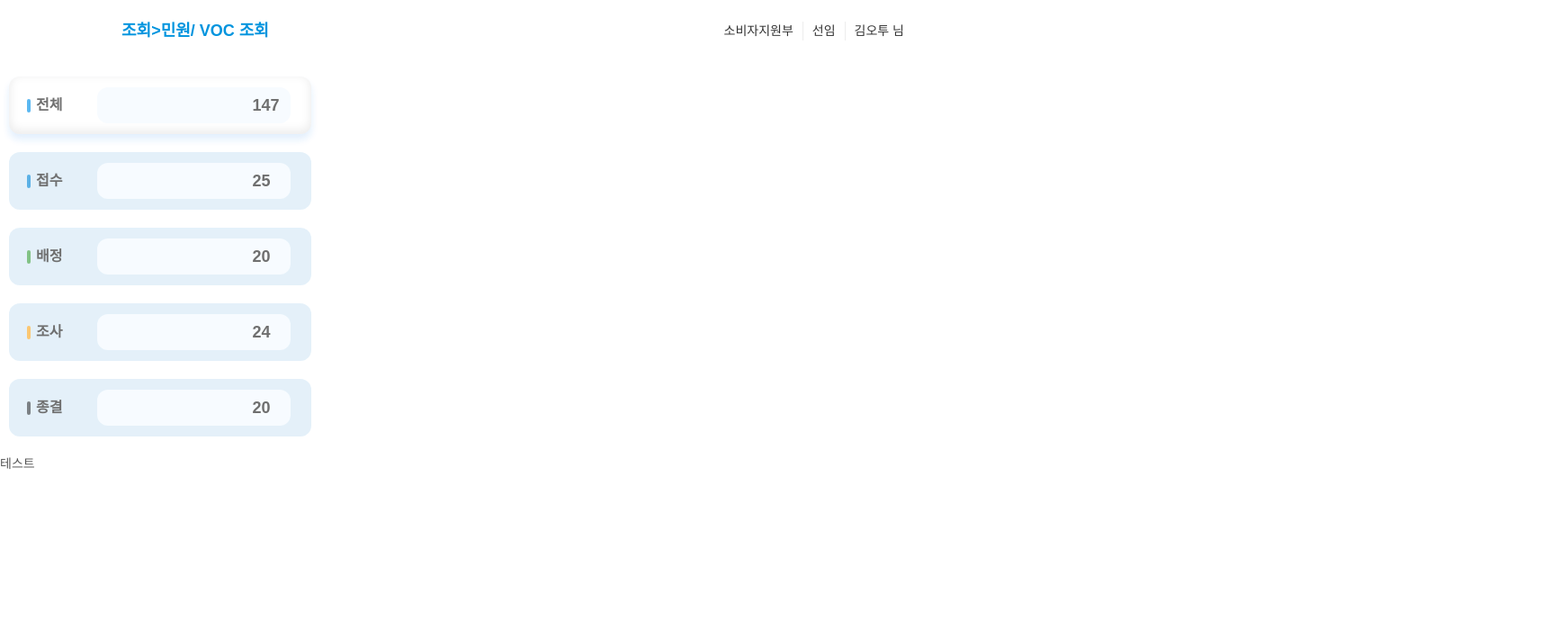
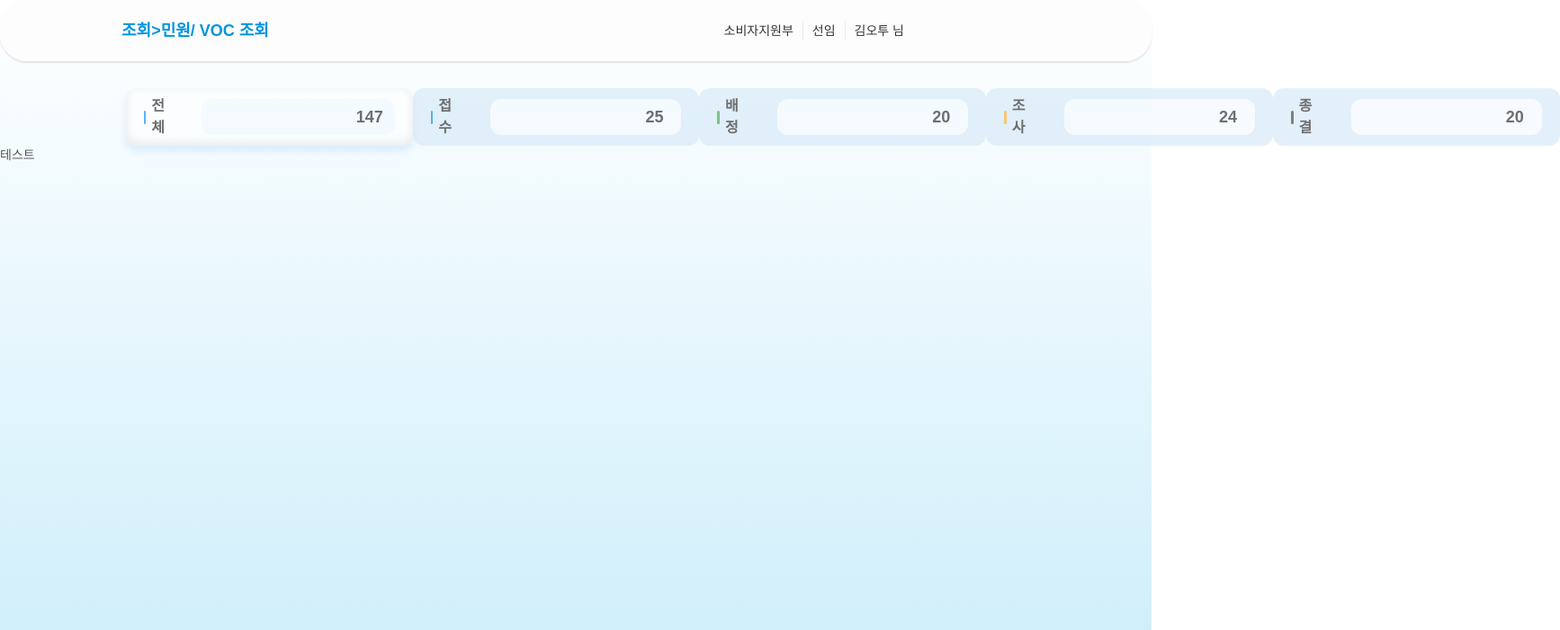
Before and after one commit to csdp0106o2ux/sinhanProject, a React (Create React App) app: page / in a window 1280 px wide. Shown: the top 700 px of the page at 90% size, 1734 px wide, since content can reach past the window. Built offline with nearby package versions, Linux system fonts and the light colour scheme.

Commit message:
feat: add contents

```diff
--- a/src/components/header/Header.jsx
+++ b/src/components/header/Header.jsx
@@ -8,7 +8,9 @@ const Container = styled.div`
     display: flex;
     justify-content: space-between;
     align-items: center;
-    z-index: 2;
+    border-radius: 30px;
+    box-shadow: 0 2px 2px 0 rgba(0, 0, 0, 0.1);
+    background-image: linear-gradient(to bottom, #fdfdfd, #fdfdfd), linear-gradient(273deg, #a0d0f4 100%, #a0d0f4 99%, #9bd4ff 58%, #47a9f4 19%, #4ba1e3 -1%);
 `;
 
 const Title = styled.span`
--- a/src/pages/goodTab3/components/CategoryLabel.jsx
+++ b/src/pages/goodTab3/components/CategoryLabel.jsx
@@ -5,7 +5,6 @@ const Container = styled.div`
     display: flex;
     width: 336px;
     height: 64px;
-    margin: 17px 10px 20px;
     padding: 12px 20px;
     opacity: 0.64;
     border-radius: 12px;
--- a/src/pages/goodTab3/components/style.jsx
+++ b/src/pages/goodTab3/components/style.jsx
@@ -2,8 +2,18 @@ import { styled } from 'styled-components';
 
 const Container = styled.div`
     width: 100%;
-    height: 100%;
-    color: ${(props) => props.theme.white};
+    height: 100vh;
+    background-image: linear-gradient(to bottom, rgba(202, 237, 250, 0) 0%, #caedfa 100%);
+`;
+
+const PaddingWrap = styled.div`
+    padding: 0 60px 0 140px;
+`;
+
+const CategoryWrap = styled.div`
+    margin-top: 30px;
+    display: flex;
+    justify-content: space-between;
 `;
 
 const ResetText = styled.span`
@@ -12,4 +22,4 @@ const ResetText = styled.span`
     color: ${(props) => props.theme.dimGray};
 `;
 
-export { Container, ResetText };
+export { Container, PaddingWrap, CategoryWrap, ResetText };
--- a/src/pages/goodTab3/index.jsx
+++ b/src/pages/goodTab3/index.jsx
@@ -2,7 +2,7 @@ import React, { useEffect, useState } from 'react';
 
 import CategoryLabel from './components/CategoryLabel';
 import { Header } from '../../components';
-import { Container, ResetText } from './components/style';
+import { Container, PaddingWrap, CategoryWrap, ResetText } from './components/style';
 
 const GoodTab3 = () => {
     const [data, setData] = useState();
@@ -47,9 +47,13 @@ const GoodTab3 = () => {
     return (
         <Container>
             <Header />
-            {data?.map((item, idx) => (
-                <CategoryLabel key={idx} checked={item.checked} title={item.title} num={item.num} />
-            ))}
+            <PaddingWrap>
+                <CategoryWrap>
+                    {data?.map((item, idx) => (
+                        <CategoryLabel key={idx} checked={item.checked} title={item.title} num={item.num} />
+                    ))}
+                </CategoryWrap>
+            </PaddingWrap>
             <ResetText>테스트</ResetText>
         </Container>
     );
```
